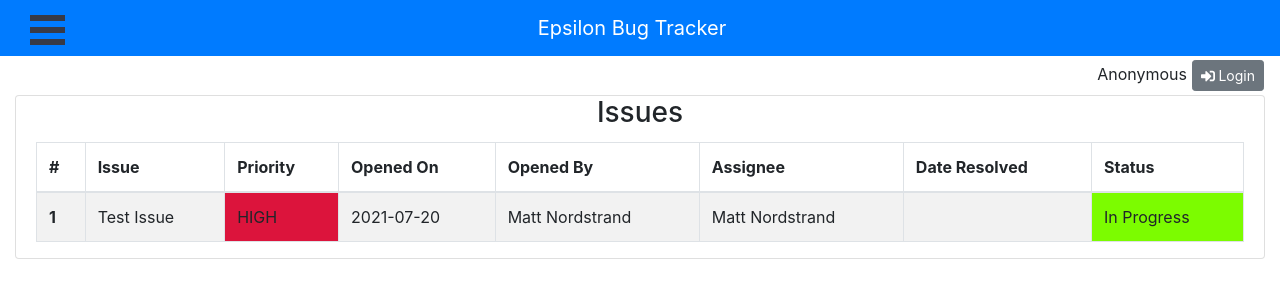
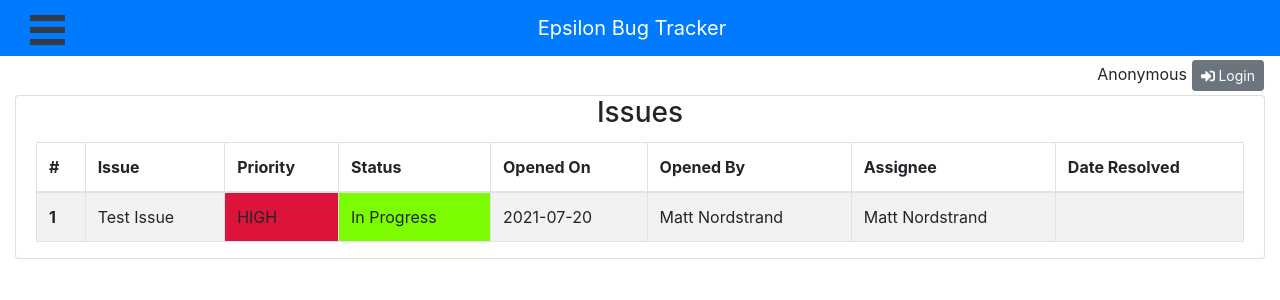
Before and after one commit to MatthewNordstrand/epsilon-bug-tracker, a React (Create React App) app: page / in a window 1280 px wide. Shown: the top 300 px of the page. Built offline with nearby package versions, Linux system fonts and the light colour scheme.

Commit message:
Moved rows around

```diff
--- a/src/components/Issues/IssuesTable.js
+++ b/src/components/Issues/IssuesTable.js
@@ -10,11 +10,11 @@ export default class IssuesTable extends Component {
                         <th>#</th>
                         <th>Issue</th>
                         <th>Priority</th>
+                        <th>Status</th>
                         <th>Opened On</th>
                         <th>Opened By</th>
                         <th>Assignee</th>
                         <th>Date Resolved</th>
-                        <th>Status</th>
                     </tr>
                 </thead>
                 <tbody>
@@ -22,11 +22,11 @@ export default class IssuesTable extends Component {
                         <th>1</th>
                         <td>Test Issue</td>
                         <td className="pr-high">HIGH</td>
+                        <td className="st-progress">In Progress</td>
                         <td>2021-07-20</td>
                         <td>Matt Nordstrand</td>
                         <td>Matt Nordstrand</td>
                         <td></td>
-                        <td className="st-progress">In Progress</td>
                     </tr>
                 </tbody>
             </Table>
```
